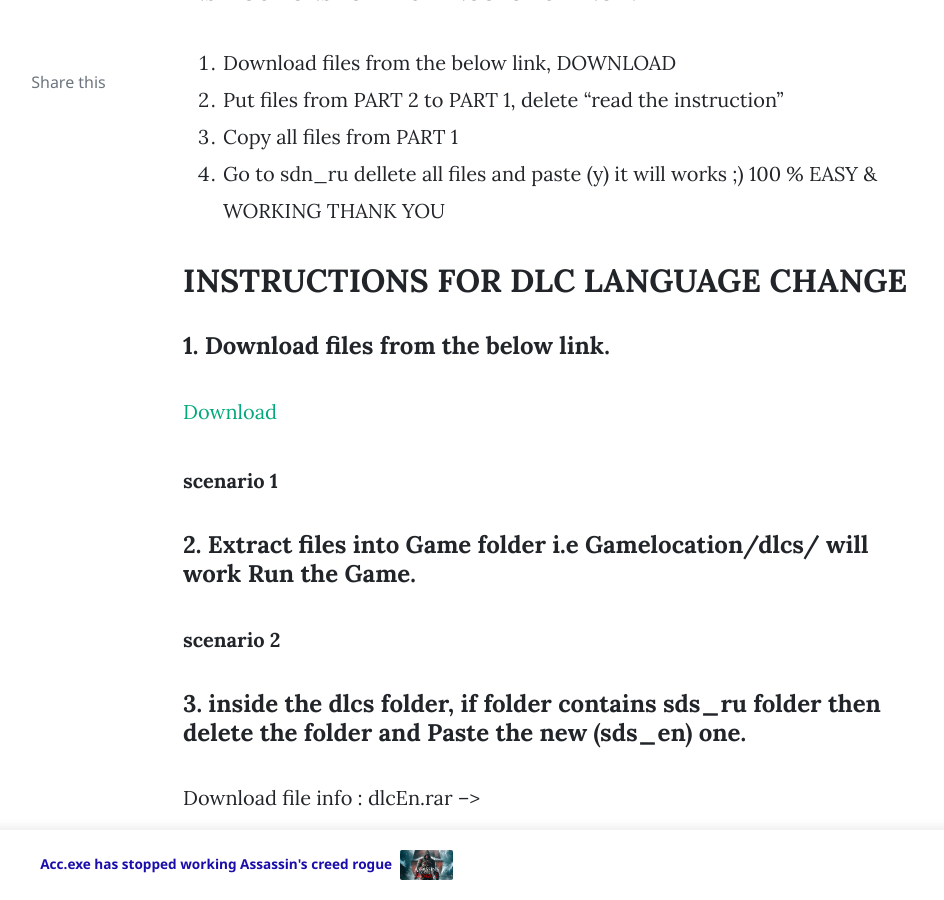
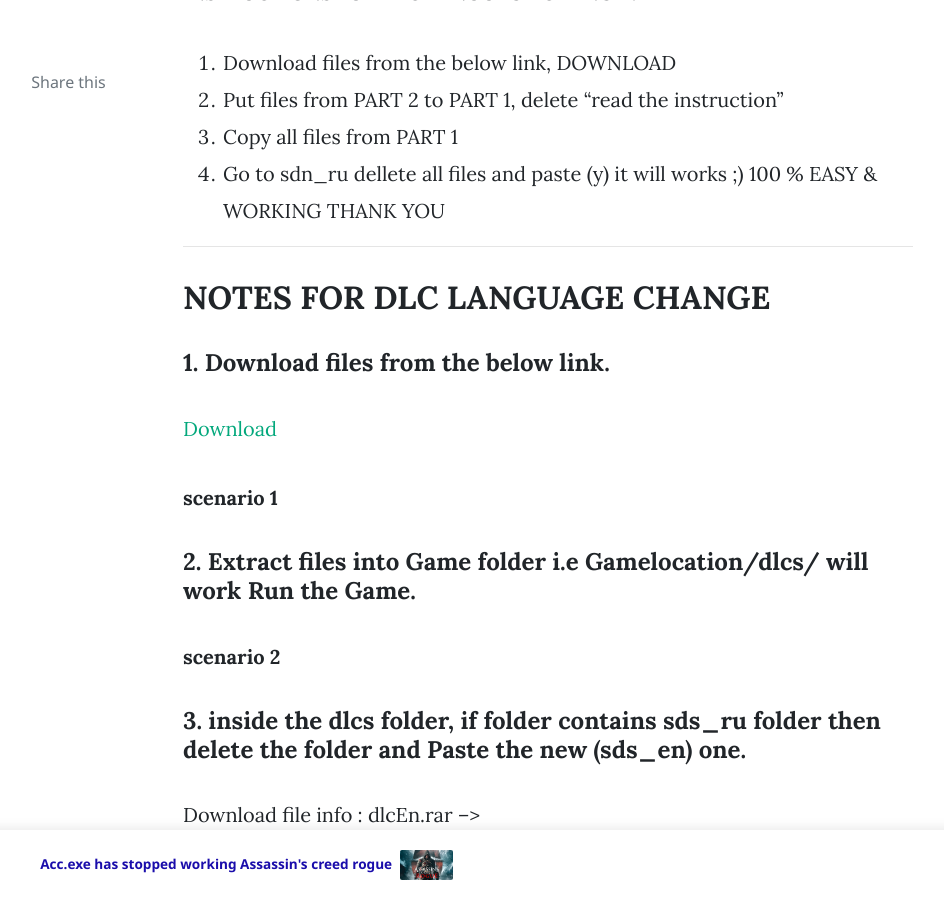
Before and after one commit to Gamedoper/Gamedoperarchives.github.io, a Jekyll site: the page built from _posts/2010-05-19-mafia2-russia2english.md, in a window 1280 px wide and 900 px high, scrolled down 1899 px. Shown: the whole window, without its empty margins (187-1131 px from the left). Built offline with Jekyll 4.4.1, drawn with Linux system fonts in a browser that asks for light colours; nearby versions of some CDN libraries; comment, search, counter and statistics services are not loaded.

Commit message:
Update 2010-05-19-mafia2-russia2english.md

```diff
--- a/_posts/2010-05-19-mafia2-russia2english.md
+++ b/_posts/2010-05-19-mafia2-russia2english.md
@@ -104,8 +104,9 @@ DOWNLOAD
 100 % EASY & WORKING  THANK YOU
 
 
+---
 
-## INSTRUCTIONS FOR DLC LANGUAGE CHANGE
+## NOTES FOR DLC LANGUAGE CHANGE
 
 #### 1. Download files from the below link.
 
```
